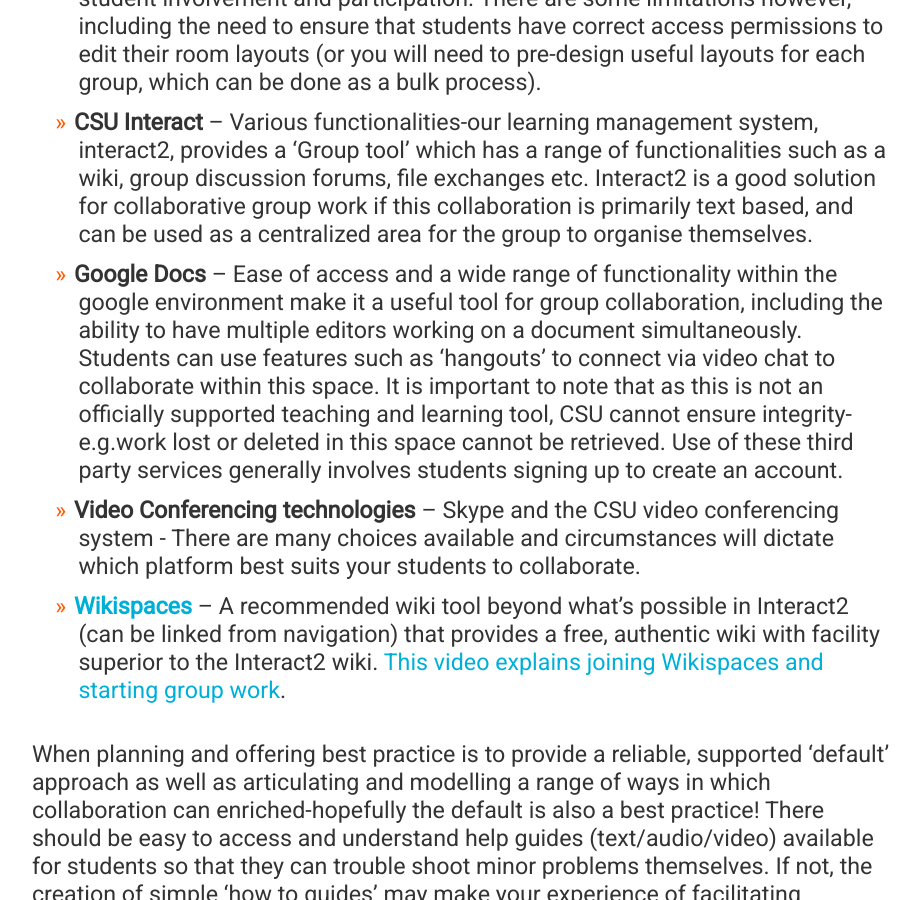
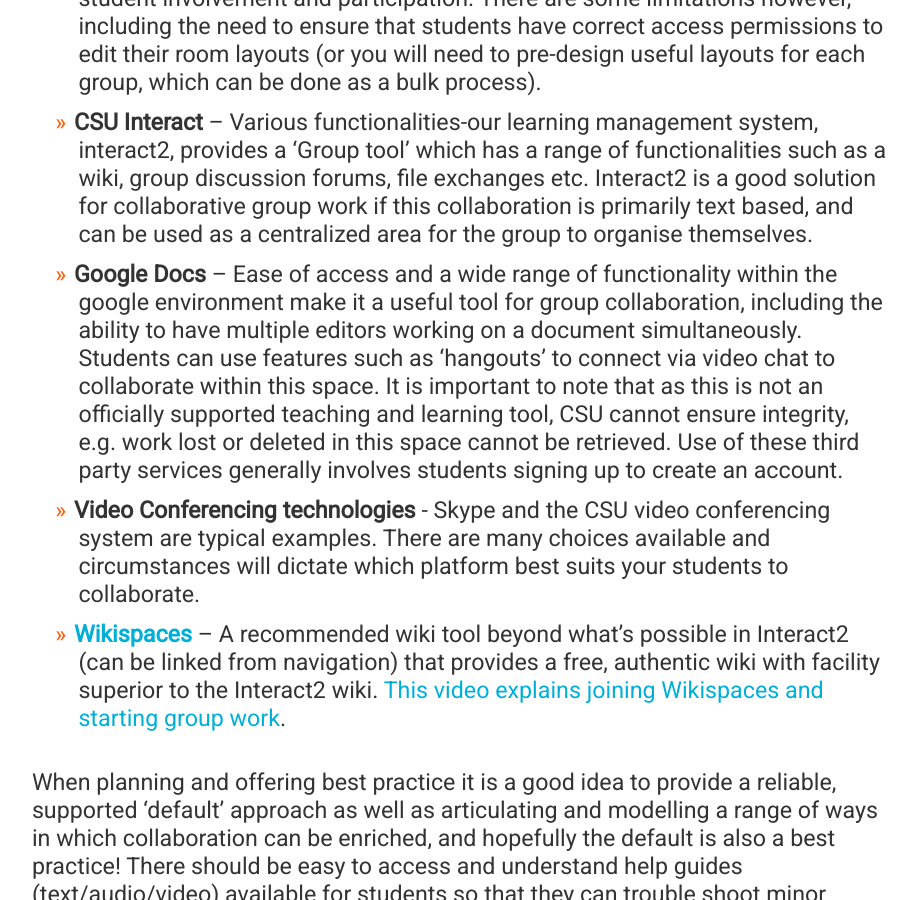
Before and after one commit to timklapdor/csulx, a Jekyll site: the page built from _strategies/Collaborative-Group-Projects.md, in a window 1280 px wide and 900 px high, scrolled down 4792 px. Shown: the whole window, without its empty margins (178-1098 px from the left). Built offline with Jekyll 4.4.1, drawn with Linux system fonts in a browser that asks for light colours; comment, search, counter and statistics services are not loaded; some of the changed text lies outside the part shown.

Commit message:
Update Collaborative-Group-Projects.md

```diff
--- a/_strategies/Collaborative-Group-Projects.md
+++ b/_strategies/Collaborative-Group-Projects.md
@@ -84,8 +84,8 @@
 * **Authenticity** – the group collaboration you’re planning should reflect some kind of real world task, issue or circumstance as relating to the discipline or profession in question. In some circumstances there may be scope to move from a scenario to real world project, the outcomes of which will be applicable in some way to a wider audience or issue beyond the university. Regardless, a measure of realism will help build and maintain student interest.
 * **Practicality** – Along with understanding why you want students to collaborate and what the substance of the collaborative efforts will be, it is equally important to consider how practical it is for your students to collaborate. Are you expecting your students to collaborate ‘in real time’ i.e. ‘synchronously’ or is it ok for them to complete their roles at a time that suits them i.e. ‘asynchronously.’ For example, expecting postgraduate shift working nurses to collaborate at the same time on a group task in an online meeting might be a much harder logistical exercise than first year undergraduate students. Is what you are intending to offer feasible for students to complete?
 * **Collaboration** implies that the end result will not just be a compilation of individual work put together (typified by students ‘doing their part’) but that there is collective effort in creating a body of work that is representative of a genuine exchange of ideas and co-creation.
-* **Assessment** – considering how you will assess collaborative group work is important-will the group receive one mark or will individual members receive a mark as well? If so, what evidence will you rely upon to assign each mark-peer assessments, reflective tasks, journals and blogs and tracking of individual work input are all potential strategies, each with their own factors to consider.
-* Roles and Responsibilities – depending on the underlying andragogical and instructional design approach, e.g. ‘Problem Based Learning’ you may need to articulate the roles within a group and model and provide ongoing support for students as they fulfil these roles.
+* **Assessment** – considering how you will assess collaborative group work is important - will the group receive one mark or will individual members receive a mark as well? If so, what evidence will you rely upon to assign each mark? Peer assessments, reflective tasks, journals and blogs and tracking of individual work input are all potential strategies, each with their own factors to consider.
+* **Roles and Responsibilities** – depending on the underlying andragogical and instructional design approach, e.g. ‘Problem Based Learning’ you may need to articulate the roles within a group and model and provide ongoing support for students as they fulfil these roles.
 
 ### Tools
 
@@ -93,11 +93,11 @@
 
 * **Adobe Connect Meeting Rooms** – Students can be offered their own adobe connect meeting room to collaborate on projects, with the added advantage that these meetings can be recorded. There are a range of useful approaches such as creating a layout for each stage of collaboration, which help track student involvement and participation. There are some limitations however, including the need to ensure that students have correct access permissions to edit their room layouts (or you will need to pre-design useful layouts for each group, which can be done as a bulk process).
 * **CSU Interact** – Various functionalities-our learning management system, interact2, provides a ‘Group tool’ which has a range of functionalities such as a wiki, group discussion forums, file exchanges etc. Interact2 is a good solution for collaborative group work if this collaboration is primarily text based, and can be used as a centralized area for the group to organise themselves.
-* **Google Docs** – Ease of access and a wide range of functionality within the google environment make it a useful tool for group collaboration, including the ability to have multiple editors working on a document simultaneously. Students can use features such as ‘hangouts’ to connect via video chat to collaborate within this space. It is important to note that as this is not an officially supported teaching and learning tool, CSU cannot ensure integrity-e.g.work lost or deleted in this space cannot be retrieved. Use of these third party services generally involves students signing up to create an account.
-* **Video Conferencing technologies** – Skype and the CSU video conferencing system - There are many choices available and circumstances will dictate which platform best suits your students to collaborate.
+* **Google Docs** – Ease of access and a wide range of functionality within the google environment make it a useful tool for group collaboration, including the ability to have multiple editors working on a document simultaneously. Students can use features such as ‘hangouts’ to connect via video chat to collaborate within this space. It is important to note that as this is not an officially supported teaching and learning tool, CSU cannot ensure integrity, e.g. work lost or deleted in this space cannot be retrieved. Use of these third party services generally involves students signing up to create an account.
+* **Video Conferencing technologies** - Skype and the CSU video conferencing system are typical examples. There are many choices available and circumstances will dictate which platform best suits your students to collaborate.
 * **[Wikispaces](http://wikispaces.com)** – A recommended wiki tool beyond what’s possible in Interact2 (can be linked from navigation) that provides a free, authentic wiki with facility superior to the Interact2 wiki. [This video explains joining Wikispaces and starting group work](https://youtu.be/zxh_qyxoqP4).
 
-When planning and offering best practice is to provide a reliable, supported ‘default’ approach as well as articulating and modelling a range of ways in which collaboration can enriched-hopefully the default is also a best practice! There should be easy to access and understand help guides (text/audio/video) available for students so that they can trouble shoot minor problems themselves. If not, the creation of simple ‘how to guides’ may make your experience of facilitating Collaborative Group Projects all the more fruitful.
+When planning and offering best practice it is a good idea to provide a reliable, supported ‘default’ approach as well as articulating and modelling a range of ways in which collaboration can be enriched, and hopefully the default is also a best practice! There should be easy to access and understand help guides (text/audio/video) available for students so that they can trouble shoot minor problems themselves. If not, the creation of simple ‘how to guides’ may make your experience of facilitating Collaborative Group Projects all the more fruitful.
 
 ### Additional Resources
 
```
Also changed, not shown: other parts of _strategies/Collaborative-Group-Projects.md (+1 -1 lines).
